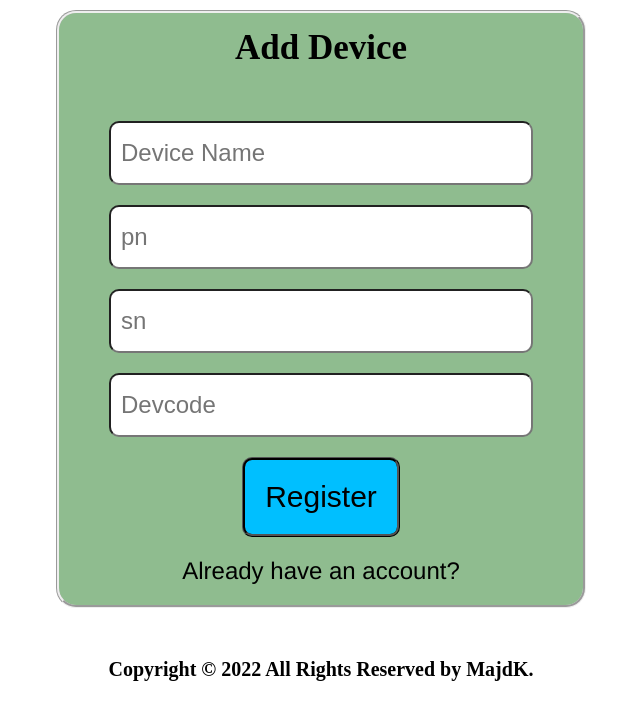
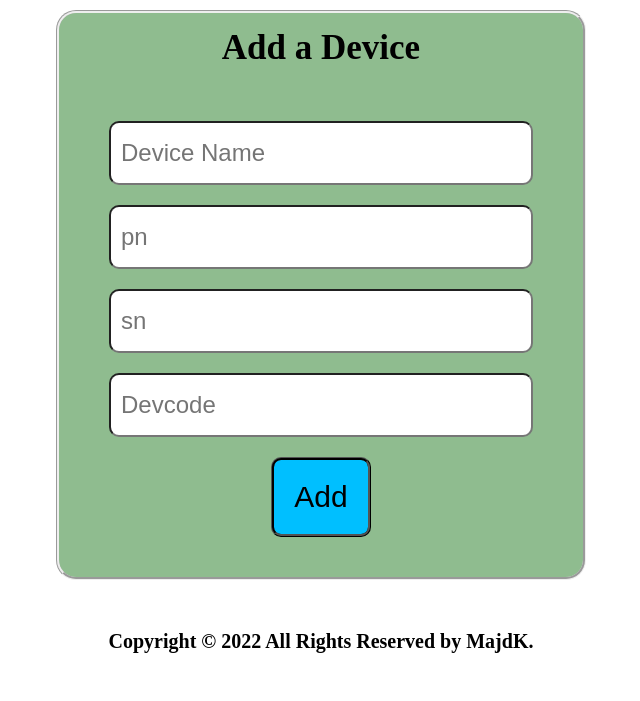
Before and after one commit to majd-kontar/solar-monitor-flask, a Flask app: template templates/add_device.html in a window 1280 px wide. Shown: the part 114-815 px from the top of the page, without its empty margins (319-959 px from the left). After the commit the page ends 767 px from the top, so only its background shows below. Run offline with Flask 2, Linux system fonts and the light colour scheme; the template is opened without the code that fills it, so the values that code supplies are empty.

Commit message:
FIX: Add Device Format

```diff
--- a/templates/add_device.html
+++ b/templates/add_device.html
@@ -1,7 +1,7 @@
 {% include "navbar_main.html" %}
 <body>
 <div class="content">
-    <h2>Add Device</h2>
+    <h2>Add a Device</h2>
     <br>
     <form action="" method="post">
         <input type="text" required placeholder="Device Name" name="devicename" value="{{ request.form.devicename }}">
@@ -12,11 +12,8 @@
             <p class="error"><strong>Error:</strong> {{ error }}
             <br>
         {% endif %}
-        <button class="submit" type="submit">Register</button>
+        <button class="submit" type="submit">Add</button>
     </form>
-    <a class="switch" id="login" onclick=window.location.href='/login'>
-        <label for="login">Already have an account?</label>
-    </a>
 </div>
 </body>
 {% include "footer.html" %}
```
